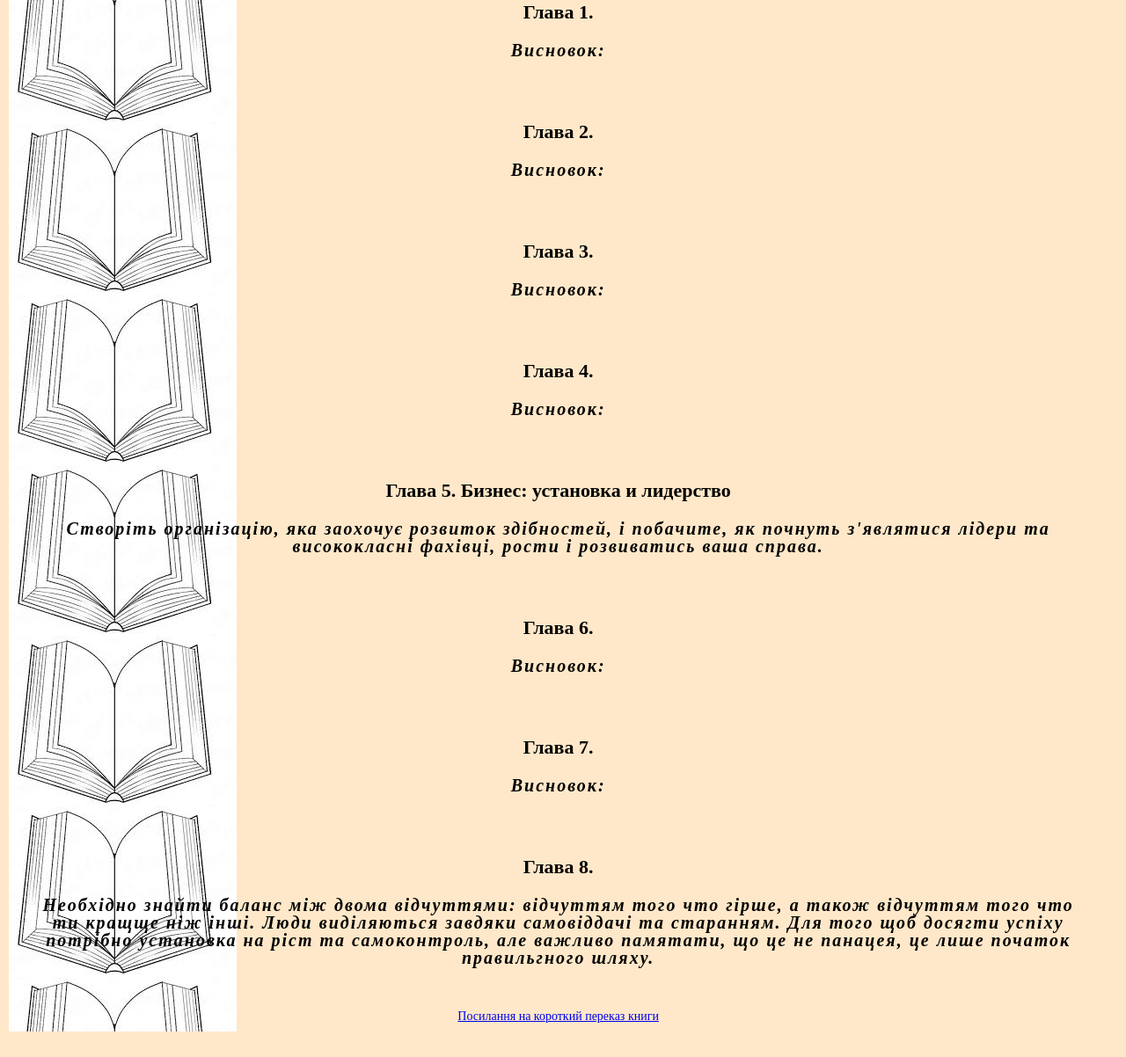
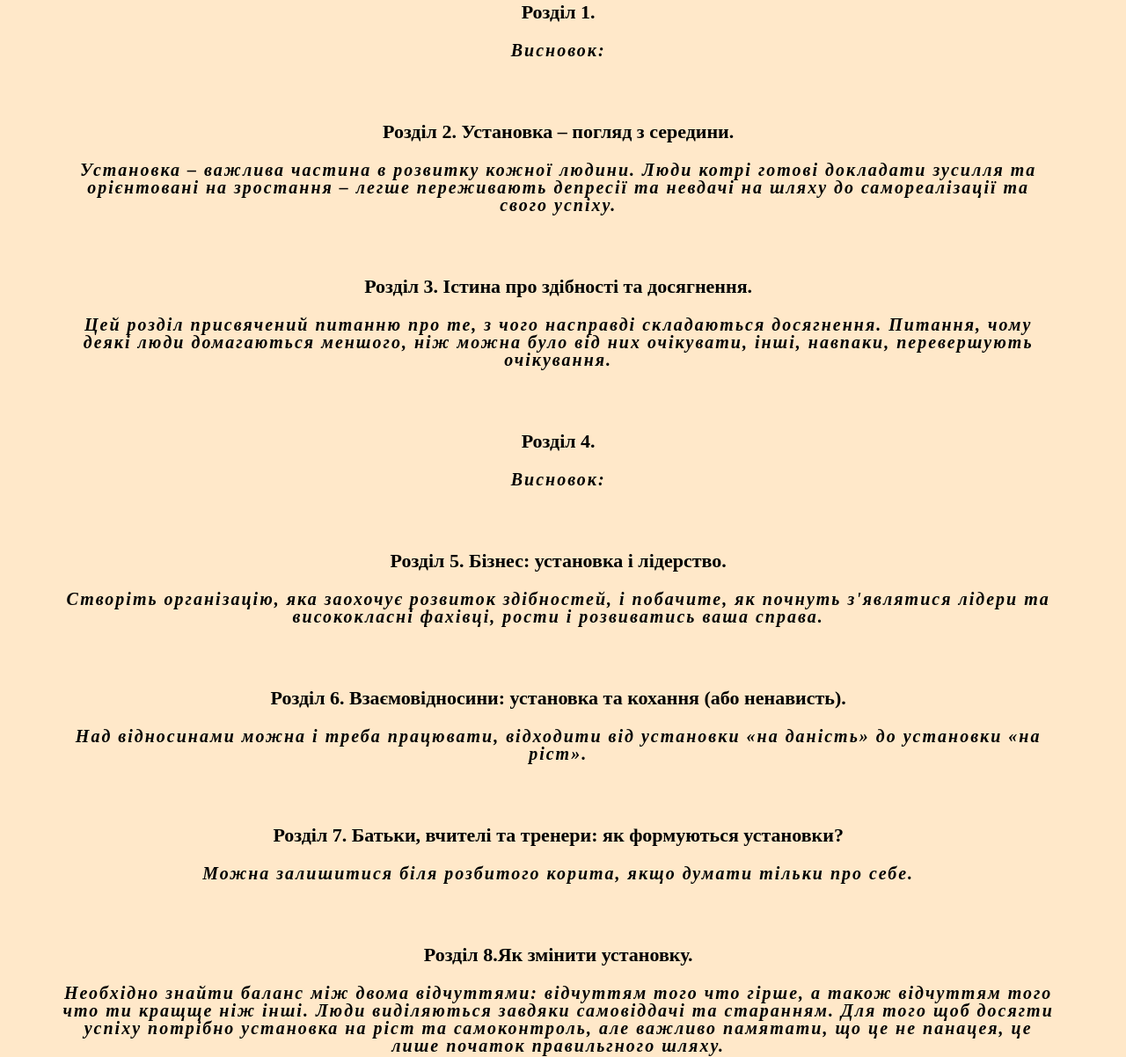
Before and after one commit to Pablo-Lipchanskyi/Soft-Slills-project-group-19, a plain HTML site: page index.html in a window 1280 px wide. Shown: the part 839-2041 px from the top of the page at 88% size. Before the commit the page ends 2012 px from the top, so only its background shows below. Drawn offline with Linux system fonts and the light colour scheme.

Commit message:
Дописав розділи

```diff
--- a/index.html
+++ b/index.html
@@ -19,27 +19,35 @@
     <h2>Короткі тези про головне</h2>
 
     <div>
-      <h3>Глава 1.</h3>
+      <h3>Розділ 1.</h3>
       <p>Висновок:</p>
     </div>
 
     <div>
-      <h3>Глава 2.</h3>
+      <h3>Розділ 2. Установка – погляд з середини.</h3>
+      <p>
+        Установка – важлива частина в розвитку кожної людини. Люди котрі готові
+        докладати зусилля та орієнтовані на зростання – легше переживають
+        депресії та невдачі на шляху до самореалізації та свого успіху.
+      </p>
+    </div>
+
+    <div>
+      <h3>Розділ 3. Істина про здібності та досягнення.</h3>
+      <p>
+        Цей розділ присвячений питанню про те, з чого насправді складаються
+        досягнення. Питання, чому деякі люди домагаються меншого, ніж можна було
+        від них очікувати, інші, навпаки, перевершують очікування.
+      </p>
+    </div>
+
+    <div>
+      <h3>Розділ 4.</h3>
       <p>Висновок:</p>
     </div>
 
     <div>
-      <h3>Глава 3.</h3>
-      <p>Висновок:</p>
-    </div>
-
-    <div>
-      <h3>Глава 4.</h3>
-      <p>Висновок:</p>
-    </div>
-
-    <div>
-      <h3>Глава 5. Бизнес: установка и лидерство</h3>
+      <h3>Розділ 5. Бізнес: установка і лідерство.</h3>
       <p>
         Створіть організацію, яка заохочує розвиток здібностей, і побачите, як
         почнуть з'являтися лідери та висококласні фахівці, рости і розвиватись
@@ -48,17 +56,22 @@
     </div>
 
     <div>
-      <h3>Глава 6.</h3>
-      <p>Висновок:</p>
+      <h3>Розділ 6. Взаємовідносини: установка та кохання (або ненависть).</h3>
+      <p>
+        Над відносинами можна і треба працювати, відходити від установки «на
+        даність» до установки «на ріст».
+      </p>
     </div>
 
     <div>
-      <h3>Глава 7.</h3>
-      <p>Висновок:</p>
+      <h3>Розділ 7. Батьки, вчителі та тренери: як формуються установки?</h3>
+      <p>
+        Можна залишитися біля розбитого корита, якщо думати тільки про себе.
+      </p>
     </div>
 
     <div>
-      <h3>Глава 8.</h3>
+      <h3>Розділ 8.Як змінити установку.</h3>
       <p>
         Необхідно знайти баланс між двома відчуттями: відчуттям того что гірше,
         а також відчуттям того что ти кращще ніж інші. Люди виділяються завдяки
--- a/style.css
+++ b/style.css
@@ -11,8 +11,6 @@ body {
   text-align: center;
   margin: 10px 10px;
   background-color: rgb(255, 232, 201);
-  background-image: url(/img/images.jfif);
-  background-repeat: repeat-y;
 }
 p {
   font-style: italic;
@@ -25,7 +23,7 @@ h3 {
 }
 div {
   margin: 10px 10px;
-  padding: 10px 10px;
+  padding: 10px 40px;
 }
 img {
   border-radius: 1%;
```
